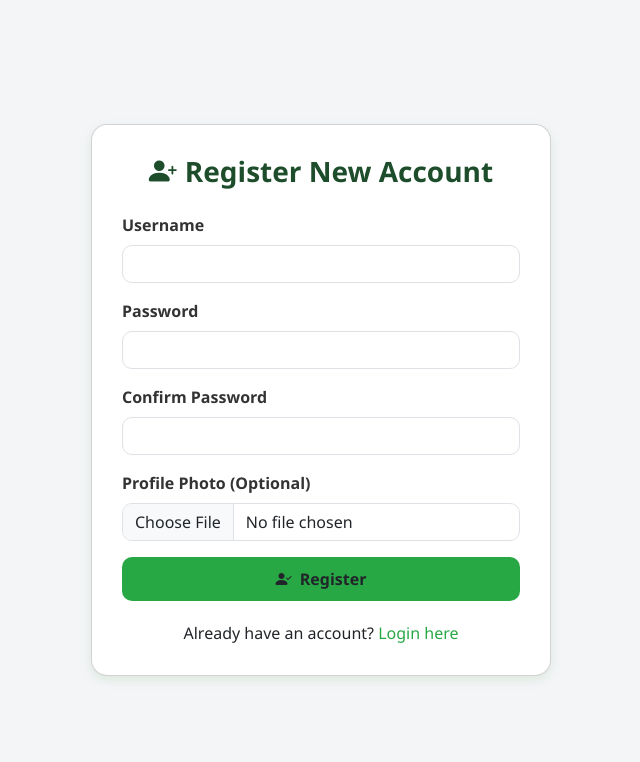
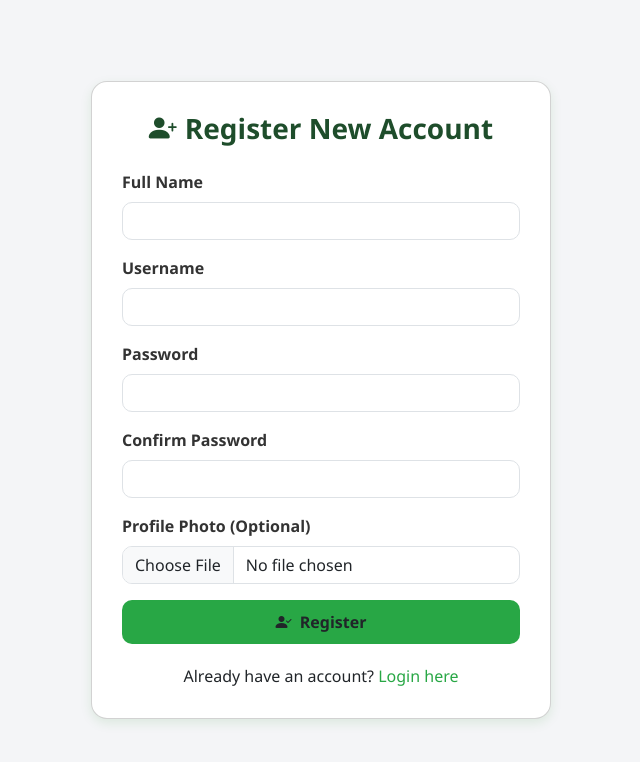
Before and after one commit to Cloud1708/Agrifeeds, a PHP site: page /register.php in a window 1280 px wide. Shown: the top 762 px of the page, without its empty margins (319-959 px from the left). Run offline with PHP 8.4, Linux system fonts and the light colour scheme.

Commit message:
Added Full Name Field

```diff
--- a/register.php
+++ b/register.php
@@ -8,11 +8,12 @@ $success = '';
 
 if ($_SERVER['REQUEST_METHOD'] === 'POST') {
     $username = trim($_POST['username']);
+    $name = trim($_POST['name']);
     $password = $_POST['password'];
     $confirm_password = $_POST['confirm_password'];
     $photo = null;
 
-    if (empty($username) || empty($password) || empty($confirm_password)) {
+    if (empty($username) || empty($password) || empty($confirm_password) || empty($name)) {
         $error = "All fields are required";
     } elseif ($password !== $confirm_password) {
         $error = "Passwords do not match";
@@ -40,7 +41,7 @@ if ($_SERVER['REQUEST_METHOD'] === 'POST') {
             }
         }
 
-        $userID = $db->registerUser($username, $password, 2, $photo);
+        $userID = $db->registerUser($username, $password, 2, $photo, $name);
 
         if ($userID) {
             $success = "Registration successful! Redirecting to login...";
@@ -153,6 +154,11 @@ if ($_SERVER['REQUEST_METHOD'] === 'POST') {
 
         <form method="POST" enctype="multipart/form-data">
             <div class="mb-3">
+                <label class="form-label" for="name">Full Name</label>
+                <input type="text" name="name" class="form-control" id="name" required>
+            </div>
+
+            <div class="mb-3">
                 <label class="form-label" for="username">Username</label>
                 <input type="text" name="username" class="form-control" id="username" required>
             </div>
```
